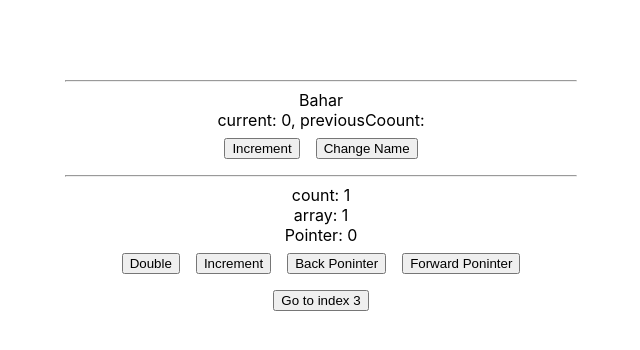
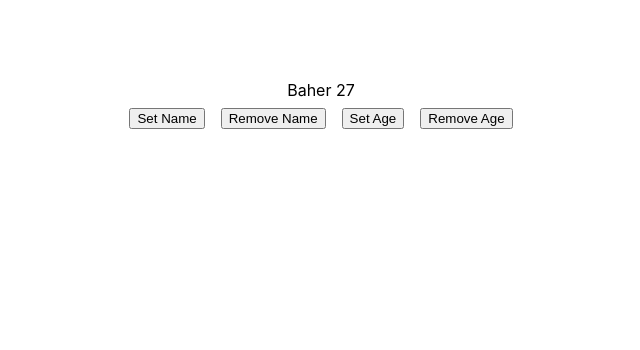
Before and after one commit to BaharKshvrz/react-hooks, a React (Create React App) app in the folder customHooks/: page / in a window 1280 px wide. Shown: the top 350 px of the page, without its empty margins (319-959 px from the left). Built offline with nearby package versions, Linux system fonts and the light colour scheme.

Commit message:
added useStorage custom hook

```diff
--- a/customHooks/src/App.js
+++ b/customHooks/src/App.js
@@ -1,4 +1,5 @@
 import "./App.css";
+import UseStorageComponent from "./components/10.useStorage/UseStorageComponent";
 // import InputElement from "./components/1.useLocalStorage/InputElement";
 // import ToggleComponent from "./components/3.useToggle/ToggleComponent";
 // import TimeoutComponent from "./components/4.useTimeout/TimeoutComponent";
@@ -21,11 +22,12 @@
         <hr/>
         <UpdateEffectComponent/>
         <hr/>
-        <ArrayComponent/> */}
+        <ArrayComponent/>
         <hr/>
         <PreviousComponent/>
         <hr/>
-        <StateWithHistoryComponent/>
+        <StateWithHistoryComponent/> */}
+        <UseStorageComponent/>
     </div>
   );
 }
--- /dev/null
+++ b/customHooks/src/components/10.useStorage/UseStorageComponent.jsx
@@ -0,0 +1,20 @@
+import { useLocalStorage, useSessionStorage } from './useStorage';
+
+const UseStorageComponent = () => {
+  const [age, setAge, removeAge] = useLocalStorage("age", 27);
+  const [name, setName, removeName] = useSessionStorage("name", "Baher");
+
+  return (
+    <>
+      <div>{name}  {age}</div>
+      <button onClick={() => setName("Jhon")}>Set Name</button>
+      <button onClick={removeName}>Remove Name</button>
+      <button onClick={() => setAge(42)}>Set Age</button>
+      <button onClick={removeAge}>Remove Age</button>
+
+
+    </>
+  )
+}
+
+export default UseStorageComponent
--- /dev/null
+++ b/customHooks/src/components/10.useStorage/useStorage.jsx
@@ -0,0 +1,37 @@
+import { useCallback, useEffect, useState } from 'react'
+
+export function useLocalStorage(key, defaultValue) {
+  return useStorage(key, defaultValue, window.localStorage)
+}
+
+export function useSessionStorage(key, defaultValue) {
+ return useStorage(key, defaultValue, window.sessionStorage);
+}
+
+const useStorage = (key, defaultValue, storageObject) => {
+  // Get data
+  const [value, setValue] = useState(() => {
+     const jsonValue = storageObject.getItem(key);
+     if (jsonValue != null) return JSON.parse(jsonValue);
+
+     if (typeof defaultValue === "function") {
+        return defaultValue();
+     } else {
+        return defaultValue;
+     }
+  })
+
+  // Set data
+  useEffect(() => {
+   if (value === undefined) return storageObject.removeItem(key);
+       storageObject.setItem(key, JSON.stringify(value));
+   }, [key, value, storageObject])
+
+  const remove = useCallback(() => {
+     setValue(undefined)
+  }, []);
+
+  return [value, setValue, remove]
+}
+
+export default useStorage
```
